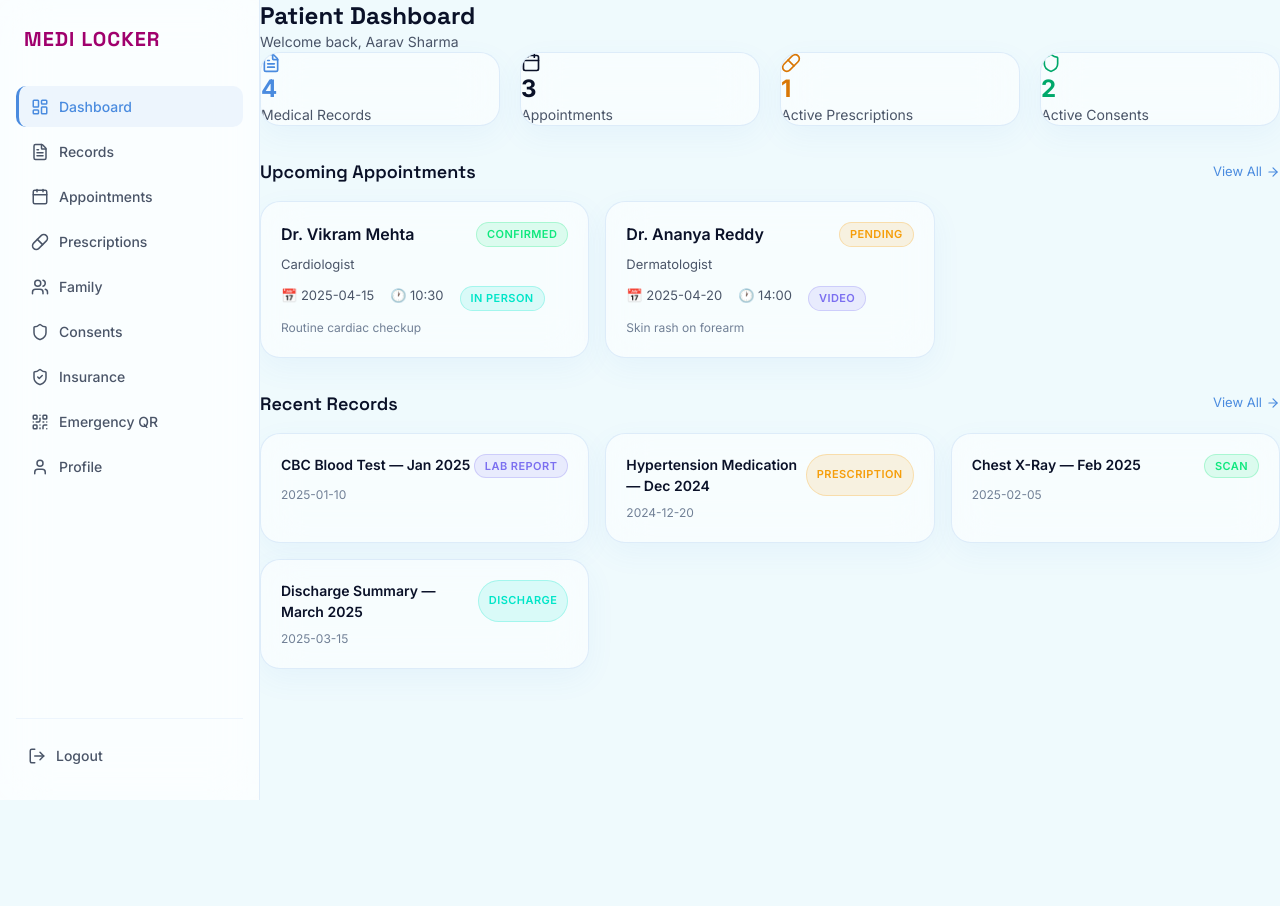
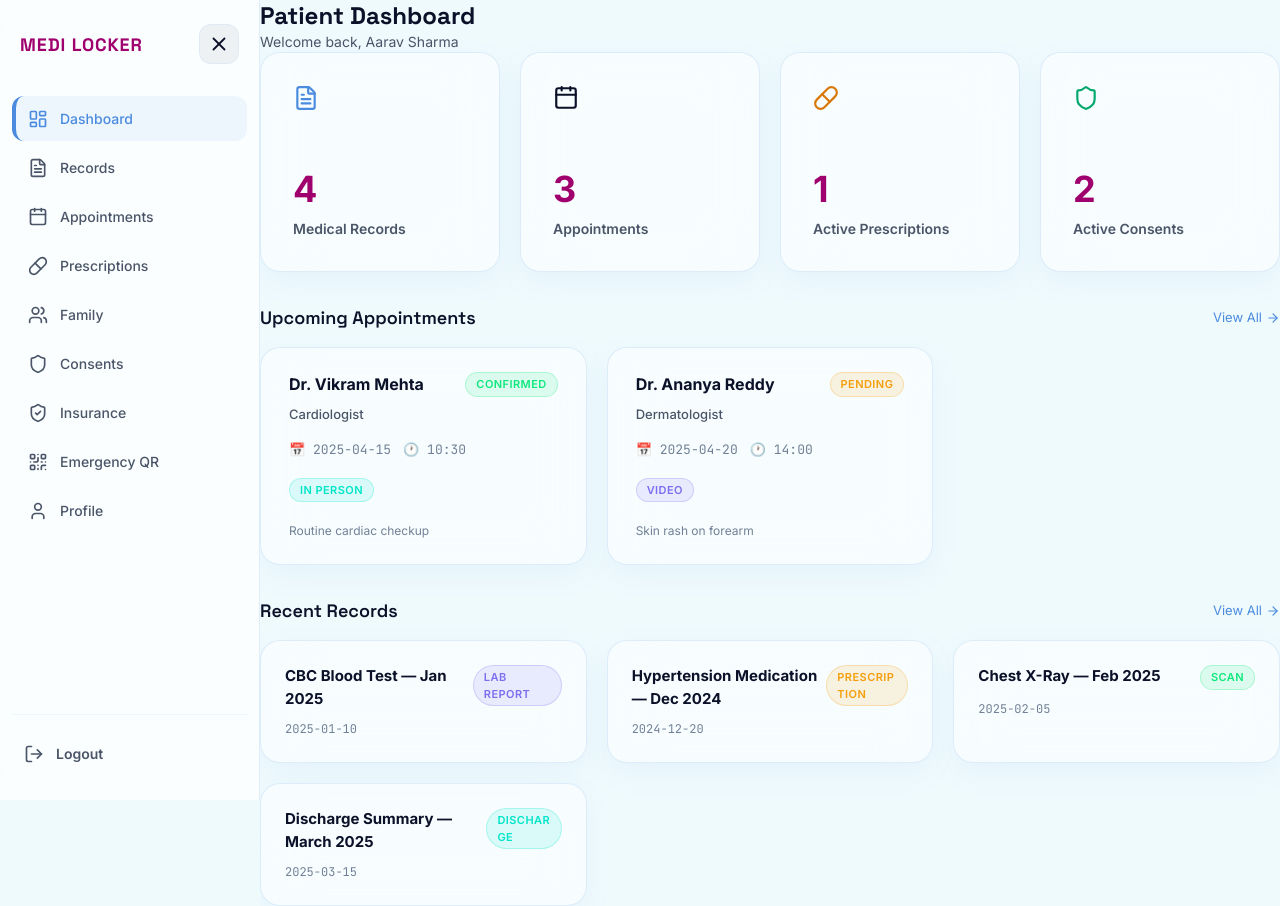
Before and after one commit to godnix7/BWAI_Obsidian_Logic, a React app in the folder frontend/: page /login in a window 1280 px wide. Both pictures are taken after a click on the button "Patient". Before the commit the page ends 800 px from the top, so only its background shows below. Built offline with nearby package versions, Linux system fonts and the light colour scheme; the HTML template or start-up script is replaced by a standard one.

Commit message:
frontend

```diff
--- a/frontend/src/Layouts/DashboardLayout.jsx
+++ b/frontend/src/Layouts/DashboardLayout.jsx
@@ -1,14 +1,30 @@
+import { useState, useEffect } from "react"
 import Sidebar from "@/components/Layout/Sidebar"
 import MainLayout from "./MainLayout"
 import { useAuthStore } from "@/store/authStore"
 
 const DashboardLayout = ({ children }) => {
   const { user } = useAuthStore()
+  const [collapsed, setCollapsed] = useState(false)
+
+  useEffect(() => {
+    const handleResize = () => {
+      if (window.innerWidth < 1100) setCollapsed(true)
+      else setCollapsed(false)
+    }
+    handleResize()
+    window.addEventListener("resize", handleResize)
+    return () => window.removeEventListener("resize", handleResize)
+  }, [])
 
   return (
     <div style={{ display: "flex", minHeight: "100vh", background: "var(--bg-base)" }}>
-      <Sidebar role={user?.role} />
-      <div style={{ flex: 1, overflow: "auto" }}>
+      <Sidebar role={user?.role} collapsed={collapsed} setCollapsed={setCollapsed} />
+      <div style={{
+        flex: 1,
+        overflow: "auto",
+        transition: "margin-left 0.4s cubic-bezier(0.4, 0, 0.2, 1)",
+      }}>
         <MainLayout>{children}</MainLayout>
       </div>
     </div>
--- a/frontend/src/components/Layout/Sidebar.jsx
+++ b/frontend/src/components/Layout/Sidebar.jsx
@@ -3,7 +3,7 @@ import { useAuthStore } from "@/store/authStore"
 import {
   LayoutDashboard, FileText, Calendar, User, Shield, ShieldCheck,
   QrCode, Users, Pill, Stethoscope, ClipboardPlus, Clock, Building2,
-  TestTube, CreditCard, LogOut
+  TestTube, CreditCard, LogOut, Menu, X
 } from "lucide-react"
 
 const iconMap = {
@@ -42,27 +42,56 @@ const menus = {
   ]
 }
 
-const Sidebar = ({ role }) => {
+const Sidebar = ({ role, collapsed, setCollapsed }) => {
   const location = useLocation()
   const { logout } = useAuthStore()
   const items = menus[role] || []
 
   return (
     <aside style={{
-      width: 260, height: "100vh", position: "sticky", top: 0,
+      width: collapsed ? "var(--collapsed-width)" : "var(--sidebar-width)",
+      height: "100vh", position: "sticky", top: 0,
       background: "var(--glass-medium)", backdropFilter: "blur(24px)",
-      borderRight: "1px solid var(--border-default)", padding: "24px 16px",
-      display: "flex", flexDirection: "column", flexShrink: 0
+      borderRight: "1px solid var(--border-default)", padding: "24px 12px",
+      display: "flex", flexDirection: "column", flexShrink: 0,
+      transition: "width 0.4s cubic-bezier(0.4, 0, 0.2, 1)",
+      overflowX: "hidden"
     }}>
-      <Link to="/" style={{ textDecoration: "none" }}>
-        <h2 style={{
-          fontFamily: "var(--font-display)", fontSize: 20, fontWeight: 700,
-          letterSpacing: "0.05em", marginBottom: 32, paddingLeft: 8,
-          color: "var(--eggplant)"
+      <div style={{
+        display: "flex", alignItems: "center", justifyContent: collapsed ? "center" : "space-between",
+        marginBottom: 32, padding: "0 8px"
+      }}>
+        <div style={{
+          opacity: collapsed ? 0 : 1,
+          width: collapsed ? 0 : "auto",
+          transition: "all 0.3s ease",
+          overflow: "hidden",
+          whiteSpace: "nowrap"
         }}>
-          MEDI LOCKER
-        </h2>
-      </Link>
+          <Link to="/" style={{ textDecoration: "none" }}>
+            <h2 style={{
+              fontFamily: "var(--font-display)", fontSize: 18, fontWeight: 800,
+              letterSpacing: "0.05em", color: "var(--eggplant)", margin: 0
+            }}>
+              MEDI LOCKER
+            </h2>
+          </Link>
+        </div>
+        <button
+          onClick={() => setCollapsed(!collapsed)}
+          style={{
+            background: "rgba(10, 17, 40, 0.05)", border: "1px solid var(--border-subtle)",
+            borderRadius: "12px", padding: "8px", cursor: "pointer",
+            display: "flex", alignItems: "center", justifyContent: "center",
+            transition: "all 0.2s ease", color: "var(--text-primary)",
+            flexShrink: 0
+          }}
+          onMouseEnter={(e) => e.currentTarget.style.background = "var(--glass-light)"}
+          onMouseLeave={(e) => e.currentTarget.style.background = "rgba(10, 17, 40, 0.05)"}
+        >
+          {collapsed ? <Menu size={22} /> : <X size={22} />}
+        </button>
+      </div>
 
       <nav style={{ flex: 1, display: "flex", flexDirection: "column", gap: 4 }}>
         {items.map((item) => {
@@ -71,18 +100,28 @@ const Sidebar = ({ role }) => {
           return (
             <Link key={item.path} to={item.path} style={{ textDecoration: "none" }}>
               <div style={{
-                display: "flex", alignItems: "center", gap: 10,
-                padding: "10px 12px", borderRadius: 10, fontSize: 14, fontWeight: 500,
+                display: "flex", alignItems: "center", gap: 12,
+                padding: "12px", borderRadius: 12, fontSize: 14, fontWeight: 500,
                 color: isActive ? "var(--accent)" : "var(--text-secondary)",
                 background: isActive ? "var(--accent-soft)" : "transparent",
-                borderLeft: isActive ? "3px solid var(--accent)" : "3px solid transparent",
+                borderLeft: !collapsed && isActive ? "4px solid var(--accent)" : "4px solid transparent",
                 transition: "all 0.2s ease",
+                justifyContent: collapsed ? "center" : "flex-start",
+                width: "100%"
               }}
                 onMouseEnter={(e) => { if (!isActive) { e.currentTarget.style.background = "var(--glass-light)"; e.currentTarget.style.color = "var(--text-primary)" }}}
                 onMouseLeave={(e) => { if (!isActive) { e.currentTarget.style.background = "transparent"; e.currentTarget.style.color = "var(--text-secondary)" }}}
               >
-                {Icon && <Icon size={18} />}
-                <span>{item.name}</span>
+                {Icon && <Icon size={20} style={{ flexShrink: 0 }} />}
+                {!collapsed && (
+                  <span style={{
+                    whiteSpace: "nowrap",
+                    opacity: collapsed ? 0 : 1,
+                    transition: "opacity 0.2s ease"
+                  }}>
+                    {item.name}
+                  </span>
+                )}
               </div>
             </Link>
           )
@@ -91,17 +130,18 @@ const Sidebar = ({ role }) => {
 
       <div style={{ borderTop: "1px solid var(--border-subtle)", paddingTop: 16 }}>
         <button onClick={() => { logout(); window.location.href = "/login" }} style={{
-          display: "flex", alignItems: "center", gap: 10,
-          padding: "10px 12px", borderRadius: 10, fontSize: 14, fontWeight: 500,
+          display: "flex", alignItems: "center", gap: 12,
+          padding: "12px", borderRadius: 12, fontSize: 14, fontWeight: 600,
           color: "var(--text-secondary)", background: "transparent", border: "none",
           cursor: "pointer", width: "100%", fontFamily: "var(--font-body)",
           transition: "all 0.2s",
+          justifyContent: collapsed ? "center" : "flex-start"
         }}
           onMouseEnter={(e) => { e.currentTarget.style.color = "var(--error)"; e.currentTarget.style.background = "rgba(239,68,68,0.08)" }}
           onMouseLeave={(e) => { e.currentTarget.style.color = "var(--text-secondary)"; e.currentTarget.style.background = "transparent" }}
         >
-          <LogOut size={18} />
-          <span>Logout</span>
+          <LogOut size={20} style={{ flexShrink: 0 }} />
+          {!collapsed && <span style={{ whiteSpace: "nowrap" }}>Logout</span>}
         </button>
       </div>
     </aside>
--- a/frontend/src/components/Patient/RecordCard.jsx
+++ b/frontend/src/components/Patient/RecordCard.jsx
@@ -11,16 +11,30 @@ const RecordCard = ({ record }) => {
   }
 
   return (
-    <div className="record-card bg-white/10 backdrop-blur-xl p-4 rounded-xl">
-      <h2 className="font-semibold">{record.title}</h2>
-      <p className="text-sm opacity-70">{record.record_type}</p>
+    <div className="glass-card card" style={{ height: "100%", width: "100%" }}>
+      <div className="card-inner" style={{ paddingLeft: 32 }}>
+        {/* Type Badge Stripe */}
+        <div style={{ position: "absolute", left: 0, top: "20%", bottom: "20%", width: 5, background: "var(--accent)", borderRadius: "0 4px 4px 0" }} />
 
-      <button
-        onClick={handlePreview}
-        className="mt-3 text-blue-400"
-      >
-        Preview
-      </button>
+        <div>
+          <div className="flex flex-wrap items-center gap-3 mb-3">
+            <span className="badge badge-accent" style={{ fontSize: 10, padding: "4px 12px" }}>{record.record_type}</span>
+            <span style={{ fontSize: 11, color: "var(--text-muted)", fontFamily: "var(--font-mono)", fontWeight: 500 }}>ID: #{record.id.slice(0,8)}</span>
+          </div>
+          <h2 className="text-xl font-bold font-display" style={{ color: "var(--text-primary)", marginBottom: 8, lineHeight: 1.4 }}>{record.title}</h2>
+        </div>
+
+        <div className="mt-auto pt-6 flex justify-between items-center" style={{ borderTop: "1px solid var(--border-subtle)" }}>
+          <span style={{ fontSize: 12, color: "var(--text-secondary)" }}>{new Date().toLocaleDateString()}</span>
+          <button
+            onClick={handlePreview}
+            className="btn-secondary"
+            style={{ padding: "6px 14px", fontSize: 12 }}
+          >
+            View Record
+          </button>
+        </div>
+      </div>
 
       {preview && (
         <PreviewModal url={preview} onClose={() => setPreview(null)} />
--- a/frontend/src/components/ui/StatCard.jsx
+++ b/frontend/src/components/ui/StatCard.jsx
@@ -1,18 +1,22 @@
 const StatCard = ({ icon: Icon, label, value, trend, color = "var(--accent)" }) => {
   return (
-    <div className="glass-card p-5 card">
-      <div className="flex items-start justify-between mb-3">
-        <div className="p-2 rounded-lg" style={{ background: `${color}15` }}>
-          {Icon && <Icon size={20} style={{ color }} />}
+    <div className="glass-card card" style={{ height: "100%", width: "100%", minHeight: 220 }}>
+      <div className="card-inner">
+        <div className="flex items-start justify-between">
+          <div className="p-3.5 rounded-2xl" style={{ background: `${color}15`, color: color }}>
+            {Icon && <Icon size={26} />}
+          </div>
+          {trend && (
+            <span className="text-xs font-bold px-3 py-1.5 rounded-full" style={{ background: trend > 0 ? "rgba(0,168,107,0.15)" : "rgba(220,38,38,0.15)", color: trend > 0 ? "var(--success)" : "var(--error)" }}>
+              {trend > 0 ? "↑" : "↓"} {Math.abs(trend)}%
+            </span>
+          )}
         </div>
-        {trend && (
-          <span className="text-xs font-mono" style={{ color: trend > 0 ? "var(--success)" : "var(--error)" }}>
-            {trend > 0 ? "+" : ""}{trend}%
-          </span>
-        )}
+        <div style={{ marginTop: "auto", paddingTop: 24 }}>
+          <p className="text-4xl font-bold font-display" style={{ color: "var(--eggplant)", letterSpacing: "-0.02em", marginBottom: 8, lineHeight: 1.2 }}>{value}</p>
+          <p className="text-sm font-semibold" style={{ color: "var(--text-secondary)", lineHeight: 1.4 }}>{label}</p>
+        </div>
       </div>
-      <p className="text-2xl font-bold font-display" style={{ color }}>{value}</p>
-      <p className="text-sm mt-1" style={{ color: "var(--text-secondary)" }}>{label}</p>
     </div>
   )
 }
--- a/frontend/src/index.css
+++ b/frontend/src/index.css
@@ -45,6 +45,21 @@
   --font-display: 'Space Grotesk', system-ui, sans-serif;
   --font-body: 'Inter', system-ui, sans-serif;
   --font-mono: 'JetBrains Mono', monospace;
+
+  --sidebar-width: 260px;
+  --collapsed-width: 80px;
+  --card-padding: 32px;
+}
+
+.card-inner {
+  padding: var(--card-padding);
+  height: 100%;
+  width: 100%;
+  display: flex;
+  flex-direction: column;
+  overflow: hidden;
+  word-break: break-word;
+  overflow-wrap: break-word;
 }
 
 * { box-sizing: border-box; margin: 0; padding: 0; }
@@ -66,34 +81,35 @@ body {
 h1, h2, h3, h4, h5, h6 { font-family: var(--font-display); }
 
 /* ─── Glass Cards ─── */
+.card:hover {
+  transform: translateY(-4px);
+  border-color: var(--accent);
+  background: var(--glass-medium);
+  box-shadow: 0 12px 32px rgba(74, 139, 223, 0.12);
+}
+
 .glass-card {
   background: var(--glass-light);
-  backdrop-filter: blur(20px);
-  -webkit-backdrop-filter: blur(20px);
+  backdrop-filter: blur(28px);
+  -webkit-backdrop-filter: blur(28px);
   border: 1px solid var(--glass-border);
   border-radius: 20px;
   box-shadow: var(--shadow-card);
   position: relative;
   overflow: hidden;
-  transition: transform 0.4s cubic-bezier(0.4, 0, 0.2, 1), box-shadow 0.4s cubic-bezier(0.4, 0, 0.2, 1), background 0.4s ease;
+  transition: all 0.4s cubic-bezier(0.4, 0, 0.2, 1);
+  word-break: break-word;
+  overflow-wrap: break-word;
 }
 
-.glass-card:hover {
-  transform: translateY(-4px);
-  box-shadow: 0 15px 35px rgba(74, 139, 223, 0.12);
-  background: var(--glass-medium);
-  border-color: var(--accent);
+.liquid-glass {
+  /* Simplified to a standard high-end glass container without morphing */
+  border-radius: 24px;
 }
 
-.card {
-  transition: transform 0.4s cubic-bezier(0.4, 0, 0.2, 1), border-color 0.4s, box-shadow 0.4s, background 0.4s;
-}
-
-.card:hover {
-  transform: translateY(-6px) scale(1.02);
-  border-color: rgba(255, 255, 255, 0.4);
-  background: var(--glass-medium);
-  box-shadow: var(--shadow-card), var(--shadow-glow);
+.liquid-glass:hover {
+  box-shadow: 0 20px 40px rgba(74, 139, 223, 0.12);
+  border-color: var(--eggplant);
 }
 
 .glass-elevated {
--- a/frontend/src/pages/doctor/Dashboard.jsx
+++ b/frontend/src/pages/doctor/Dashboard.jsx
@@ -42,21 +42,23 @@ const Dashboard = () => {
           View All <ArrowRight size={14} />
         </Link>
       </div>
-      <div ref={listRef} style={{ display: "flex", flexDirection: "column", gap: 12 }}>
+      <div ref={listRef} style={{ display: "flex", flexDirection: "column", gap: 16 }}>
         {pending.length === 0 && <p style={{ color: "var(--text-muted)", padding: 20 }}>No pending appointments</p>}
         {pending.map(apt => (
-          <div key={apt.id} className="glass-card card" style={{ padding: 20, display: "flex", justifyContent: "space-between", alignItems: "center" }}>
+          <div key={apt.id} className="glass-card card" style={{ padding: "24px 28px", display: "flex", justifyContent: "space-between", alignItems: "center" }}>
             <div>
-              <h3 style={{ fontWeight: 600, marginBottom: 4 }}>{apt.patient?.full_name}</h3>
-              <p style={{ color: "var(--text-secondary)", fontSize: 13 }}>{apt.reason}</p>
-              <div style={{ display: "flex", gap: 8, marginTop: 6 }}>
+              <h3 className="text-lg font-bold font-display" style={{ color: "var(--text-primary)", marginBottom: 6 }}>{apt.patient?.full_name}</h3>
+              <p style={{ color: "var(--text-secondary)", fontSize: 13, fontWeight: 500, marginBottom: 8 }}>{apt.reason}</p>
+              <div style={{ display: "flex", alignItems: "center", gap: 12 }}>
                 <StatusBadge status={apt.type} />
-                <span style={{ fontSize: 12, color: "var(--text-muted)", fontFamily: "var(--font-mono)" }}>{apt.appointment_date} · {apt.appointment_time}</span>
+                <span style={{ fontSize: 13, color: "var(--text-muted)", fontFamily: "var(--font-mono)", fontWeight: 500 }}>
+                  {apt.appointment_date} <span style={{ opacity: 0.5 }}>·</span> {apt.appointment_time}
+                </span>
               </div>
             </div>
-            <div style={{ display: "flex", gap: 8 }}>
-              <button className="btn-primary" style={{ padding: "8px 16px", fontSize: 13 }}>Approve</button>
-              <button className="btn-danger" style={{ padding: "8px 16px", fontSize: 13 }}>Reject</button>
+            <div style={{ display: "flex", gap: 12 }}>
+              <button className="btn-primary" style={{ padding: "10px 20px", fontSize: 13, fontWeight: 600 }}>Approve</button>
+              <button className="btn-danger" style={{ padding: "10px 20px", fontSize: 13, fontWeight: 600 }}>Reject</button>
             </div>
           </div>
         ))}
--- a/frontend/src/pages/patient/Dashboard.jsx
+++ b/frontend/src/pages/patient/Dashboard.jsx
@@ -46,20 +46,22 @@ const Dashboard = () => {
             View All <ArrowRight size={14} />
           </Link>
         </div>
-        <div style={{ display: "grid", gridTemplateColumns: "repeat(auto-fill, minmax(300px, 1fr))", gap: 16 }}>
+        <div style={{ display: "grid", gridTemplateColumns: "repeat(auto-fill, minmax(320px, 1fr))", gap: 20 }}>
           {appointments.filter(a => ["pending", "confirmed"].includes(a.status)).slice(0, 3).map(apt => (
-            <div key={apt.id} className="glass-card card" style={{ padding: 20 }}>
-              <div style={{ display: "flex", justifyContent: "space-between", marginBottom: 8 }}>
-                <p style={{ fontWeight: 600 }}>{apt.doctor?.full_name}</p>
+            <div key={apt.id} className="glass-card card" style={{ padding: "24px 28px", display: "flex", flexDirection: "column", gap: 8 }}>
+              <div style={{ display: "flex", justifyContent: "space-between", alignItems: "flex-start" }}>
+                <p className="font-bold font-display" style={{ color: "var(--text-primary)", fontSize: 16 }}>{apt.doctor?.full_name}</p>
                 <StatusBadge status={apt.status} />
               </div>
-              <p style={{ color: "var(--text-secondary)", fontSize: 13 }}>{apt.doctor?.specialization}</p>
-              <div style={{ display: "flex", gap: 16, marginTop: 12, fontSize: 13, color: "var(--text-secondary)" }}>
+              <p style={{ color: "var(--text-secondary)", fontSize: 13, fontWeight: 500 }}>{apt.doctor?.specialization}</p>
+              <div style={{ display: "flex", alignItems: "center", gap: 12, marginTop: 8, fontSize: 13, color: "var(--text-muted)", fontFamily: "var(--font-mono)" }}>
                 <span>📅 {apt.appointment_date}</span>
                 <span>🕐 {apt.appointment_time}</span>
+              </div>
+              <div style={{ marginTop: 8 }}>
                 <StatusBadge status={apt.type} />
               </div>
-              <p style={{ color: "var(--text-muted)", fontSize: 12, marginTop: 8 }}>{apt.reason}</p>
+              <p style={{ color: "var(--text-muted)", fontSize: 12, marginTop: 12, lineHeight: 1.5 }}>{apt.reason}</p>
             </div>
           ))}
         </div>
@@ -73,14 +75,14 @@ const Dashboard = () => {
             View All <ArrowRight size={14} />
           </Link>
         </div>
-        <div style={{ display: "grid", gridTemplateColumns: "repeat(auto-fill, minmax(280px, 1fr))", gap: 16 }}>
+        <div style={{ display: "grid", gridTemplateColumns: "repeat(auto-fill, minmax(280px, 1fr))", gap: 20 }}>
           {records.slice(0, 4).map(rec => (
-            <div key={rec.id} className="glass-card card" style={{ padding: 20 }}>
-              <div style={{ display: "flex", justifyContent: "space-between", marginBottom: 8 }}>
-                <p style={{ fontWeight: 600, fontSize: 14 }}>{rec.title}</p>
+            <div key={rec.id} className="glass-card card" style={{ padding: "24px", display: "flex", flexDirection: "column", gap: 10 }}>
+              <div style={{ display: "flex", justifyContent: "space-between", alignItems: "flex-start" }}>
+                <p className="font-bold font-display" style={{ color: "var(--text-primary)", fontSize: 15 }}>{rec.title}</p>
                 <StatusBadge status={rec.record_type} />
               </div>
-              <p style={{ color: "var(--text-muted)", fontSize: 12 }}>{rec.record_date}</p>
+              <p style={{ color: "var(--text-muted)", fontSize: 12, fontFamily: "var(--font-mono)" }}>{rec.record_date}</p>
             </div>
           ))}
         </div>
```
Also changed, not shown: frontend/src/pages/doctor/Patients.jsx (+33 -27 lines), frontend/src/pages/patient/Appointments.jsx (+20 -16 lines), frontend/src/pages/patient/Prescriptions.jsx (+25 -21 lines).
